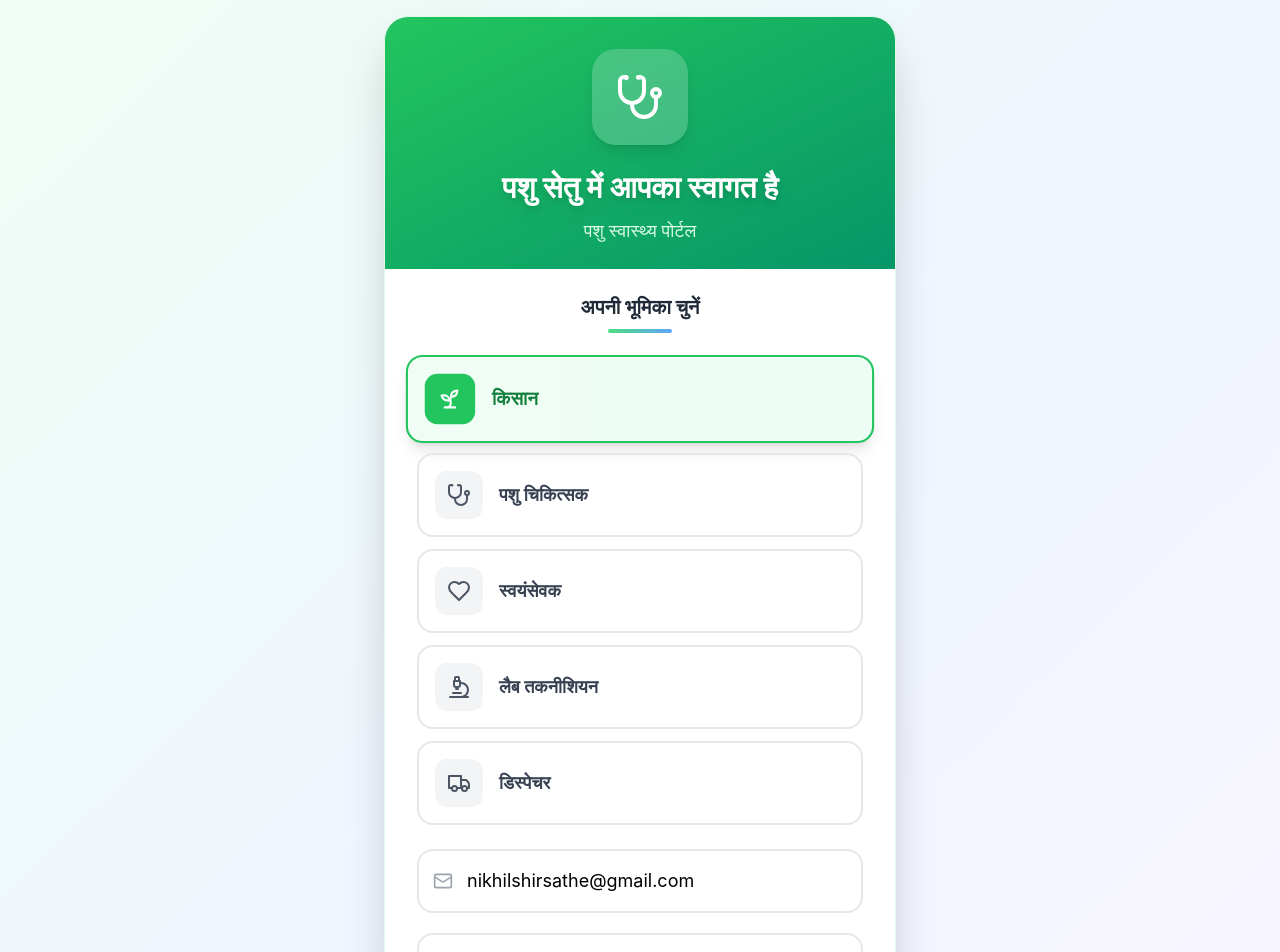
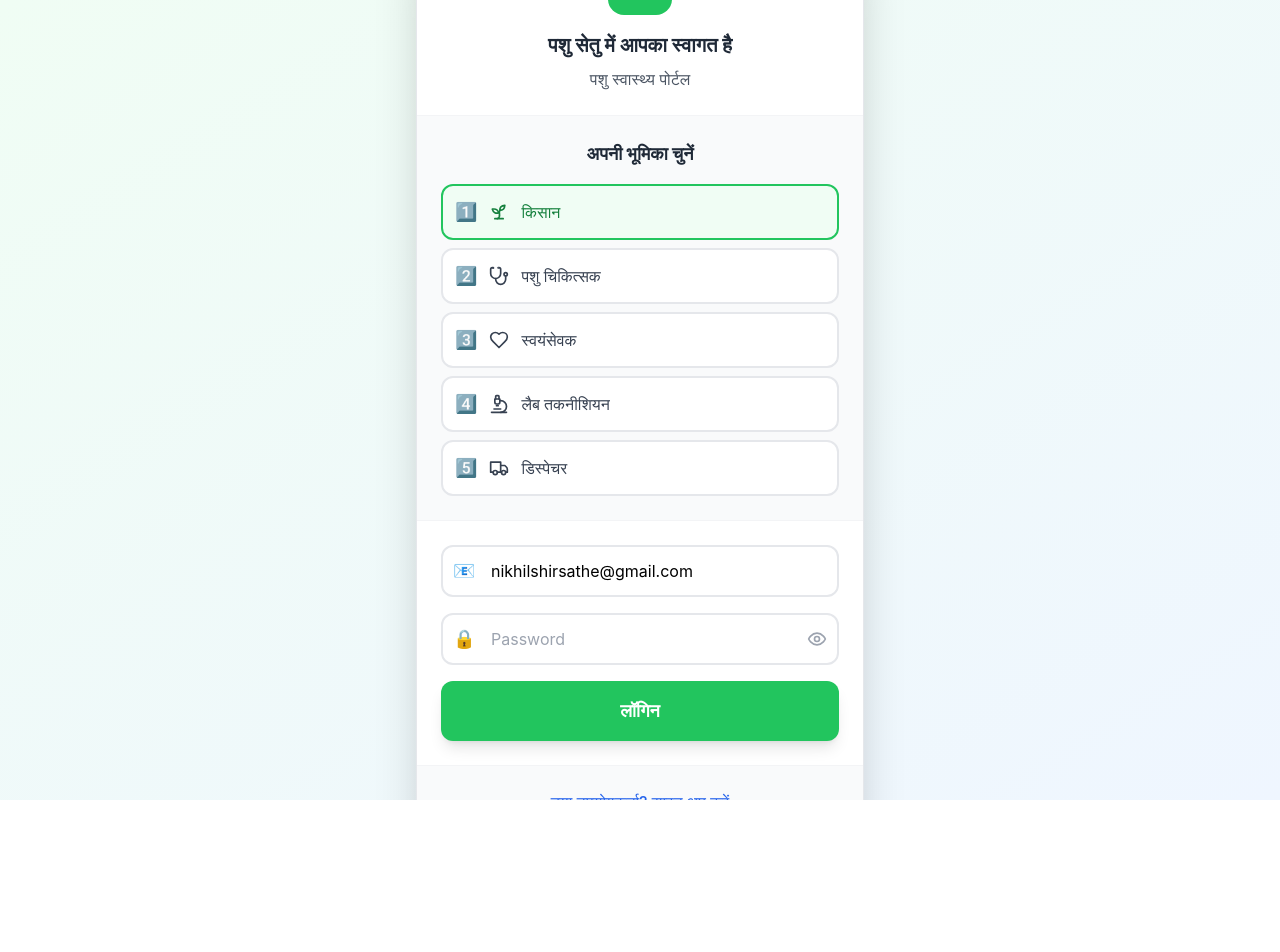
Before and after one commit to Nikhilshirsathe/Pashu-setu-main-, a React (Vite) app: page / in a window 1280 px wide. Shown: the top 952 px of the page. After the commit the page ends 800 px from the top, so only its background shows below. Built offline with nearby package versions, Linux system fonts and the light colour scheme; the HTML template or start-up script is replaced by a standard one.

Commit message:
Implement clear box-style layout for Auth page

```diff
--- a/src/pages/Auth.jsx
+++ b/src/pages/Auth.jsx
@@ -66,84 +66,80 @@ export default function Auth() {
 
 
   return (
-    <div className="min-h-screen bg-gradient-to-br from-green-50 via-blue-50 to-purple-50 flex items-center justify-center p-4">
-      <div className="w-full max-w-lg">
-        <div className="bg-white rounded-3xl shadow-2xl overflow-hidden border border-green-100">
-          {/* Header Section */}
-          <div className="text-center p-8 pb-6 bg-gradient-to-br from-green-500 to-emerald-600">
-            <div className="w-24 h-24 bg-white/20 backdrop-blur rounded-3xl flex items-center justify-center mx-auto mb-6 shadow-lg">
-              <Stethoscope className="w-12 h-12 text-white" />
+    <div className="h-screen bg-gradient-to-br from-green-50 to-blue-50 flex items-center justify-center p-4 overflow-hidden">
+      <div className="w-full max-w-md">
+        {/* 📦 Outer Box (Main Screen) */}
+        <div className="bg-white rounded-2xl shadow-2xl border border-gray-200 overflow-hidden">
+
+          {/* ⬜ Top Section (Header Box) */}
+          <div className="text-center p-6 bg-white border-b border-gray-100">
+            <div className="w-16 h-16 bg-green-500 rounded-2xl flex items-center justify-center mx-auto mb-4">
+              <Stethoscope className="w-8 h-8 text-white" />
             </div>
-            <h1 className="text-3xl font-bold text-white mb-3 drop-shadow-lg">
+            <h1 className="text-xl font-bold text-gray-800 mb-2">
               {isHindi ? 'पशु सेतु में आपका स्वागत है' : 'Welcome to Pashu Setu'}
             </h1>
-            <p className="text-green-100 text-lg font-medium">
+            <p className="text-gray-600">
               {isHindi ? 'पशु स्वास्थ्य पोर्टल' : 'Animal Health Portal'}
             </p>
           </div>
 
-          {/* Role Selection Section */}
-          <div className="px-8 py-6">
-            <div className="text-center mb-6">
-              <h2 className="text-xl font-bold text-gray-800 mb-2">
-                {isHindi ? 'अपनी भूमिका चुनें' : 'Select your role'}
-              </h2>
-              <div className="w-16 h-1 bg-gradient-to-r from-green-400 to-blue-400 rounded-full mx-auto"></div>
-            </div>
-            <div className="grid grid-cols-1 gap-3">
-              {roles.map((role) => {
+          {/* 🟩 Middle Section (Role Selection Box) */}
+          <div className="p-6 bg-gray-50 border-b border-gray-100">
+            <h2 className="text-lg font-bold text-gray-800 mb-4 text-center">
+              {isHindi ? 'अपनी भूमिका चुनें' : 'Select your role'}
+            </h2>
+            <div className="space-y-2">
+              {roles.map((role, index) => {
                 const Icon = role.icon
                 return (
                   <button
                     key={role.id}
                     onClick={() => setSelectedRole(role.id)}
-                    className={`w-full p-4 rounded-2xl border-2 transition-all duration-300 flex items-center space-x-4 transform hover:scale-105 ${
+                    className={`w-full p-3 rounded-xl border-2 transition-all flex items-center space-x-3 ${
                       selectedRole === role.id
-                        ? 'border-green-500 bg-gradient-to-r from-green-50 to-emerald-50 text-green-700 shadow-lg scale-105'
-                        : 'border-gray-200 hover:border-green-300 text-gray-700 hover:bg-gray-50'
+                        ? 'border-green-500 bg-green-50 text-green-700'
+                        : 'border-gray-200 hover:border-gray-300 text-gray-700 bg-white'
                     }`}
                   >
-                    <div className={`w-12 h-12 rounded-xl flex items-center justify-center ${
-                      selectedRole === role.id ? 'bg-green-500 text-white' : 'bg-gray-100 text-gray-600'
-                    }`}>
-                      <Icon className="w-6 h-6" />
-                    </div>
-                    <span className="font-semibold text-lg">{role.title}</span>
+                    <span className="text-lg font-bold">{index + 1}️⃣</span>
+                    <Icon className="w-5 h-5" />
+                    <span className="font-medium">{role.title}</span>
                   </button>
                 )
               })}
             </div>
           </div>
 
-          {/* Login Form Section */}
-          <div className="px-8 pb-8">
-            <form onSubmit={handleLogin} className="space-y-5">
+          {/* 📧 Login Box (Form Section) */}
+          <div className="p-6 bg-white">
+            <form onSubmit={handleLogin} className="space-y-4">
               <div className="relative">
-                <Mail className="absolute left-4 top-1/2 transform -translate-y-1/2 text-gray-400 w-5 h-5" />
+                <span className="absolute left-3 top-1/2 transform -translate-y-1/2 text-lg">📧</span>
                 <input
                   type="email"
                   value={formData.email}
                   onChange={(e) => setFormData({...formData, email: e.target.value})}
-                  className="w-full pl-12 pr-4 py-4 border-2 border-gray-200 rounded-2xl focus:ring-2 focus:ring-green-500 focus:border-green-500 transition-all text-lg"
-                  placeholder={isHindi ? 'ईमेल पता' : 'Email Address'}
+                  className="w-full pl-12 pr-4 py-3 border-2 border-gray-200 rounded-xl focus:ring-2 focus:ring-green-500 focus:border-green-500"
+                  placeholder="Email"
                   required
                 />
               </div>
 
               <div className="relative">
-                <Lock className="absolute left-4 top-1/2 transform -translate-y-1/2 text-gray-400 w-5 h-5" />
+                <span className="absolute left-3 top-1/2 transform -translate-y-1/2 text-lg">🔒</span>
                 <input
                   type={showPassword ? 'text' : 'password'}
                   value={formData.password}
                   onChange={(e) => setFormData({...formData, password: e.target.value})}
-                  className="w-full pl-12 pr-12 py-4 border-2 border-gray-200 rounded-2xl focus:ring-2 focus:ring-green-500 focus:border-green-500 transition-all text-lg"
-                  placeholder={isHindi ? 'पासवर्ड' : 'Password'}
+                  className="w-full pl-12 pr-10 py-3 border-2 border-gray-200 rounded-xl focus:ring-2 focus:ring-green-500 focus:border-green-500"
+                  placeholder="Password"
                   required
                 />
                 <button
                   type="button"
                   onClick={() => setShowPassword(!showPassword)}
-                  className="absolute right-4 top-1/2 transform -translate-y-1/2 text-gray-400 hover:text-gray-600"
+                  className="absolute right-3 top-1/2 transform -translate-y-1/2 text-gray-400"
                 >
                   {showPassword ? <EyeOff className="w-5 h-5" /> : <Eye className="w-5 h-5" />}
                 </button>
@@ -151,28 +147,26 @@ export default function Auth() {
 
               <button
                 type="submit"
-                className="w-full bg-gradient-to-r from-green-500 via-emerald-500 to-green-600 text-white py-4 rounded-2xl font-bold text-lg hover:from-green-600 hover:to-emerald-700 transition-all duration-300 transform hover:scale-105 shadow-lg hover:shadow-xl"
+                className="w-full bg-green-500 hover:bg-green-600 text-white py-4 rounded-xl font-bold text-lg transition-all shadow-lg"
               >
-                {isHindi ? '🔐 लॉगिन' : '🔐 Login'}
+                {isHindi ? 'लॉगिन' : 'Login'}
               </button>
             </form>
           </div>
 
-          {/* Footer Section */}
-          <div className="px-8 pb-8 border-t border-gray-100 pt-6 space-y-4 bg-gray-50">
+          {/* 📦 Bottom Section (Footer Box) */}
+          <div className="p-6 bg-gray-50 border-t border-gray-100 space-y-3">
             <div className="text-center">
-              <a href="/signup" className="inline-flex items-center space-x-2 text-blue-600 hover:text-blue-800 font-medium">
-                <span>👤</span>
-                <span>{isHindi ? 'नया उपयोगकर्ता? साइन अप करें' : 'New user? Sign up'}</span>
+              <a href="/signup" className="text-blue-600 hover:text-blue-800 font-medium">
+                {isHindi ? 'नया उपयोगकर्ता? साइन अप करें' : 'New user? Sign up'}
               </a>
             </div>
             <div className="text-center">
               <button
                 onClick={() => setIsHindi(!isHindi)}
-                className="inline-flex items-center space-x-2 text-gray-600 hover:text-gray-800 font-medium"
+                className="text-gray-600 hover:text-gray-800 font-medium"
               >
-                <span>🌐</span>
-                <span>{isHindi ? 'Switch to English' : 'हिंदी में बदलें'}</span>
+                {isHindi ? 'Switch to English' : 'हिंदी में बदलें'}
               </button>
             </div>
           </div>
```
